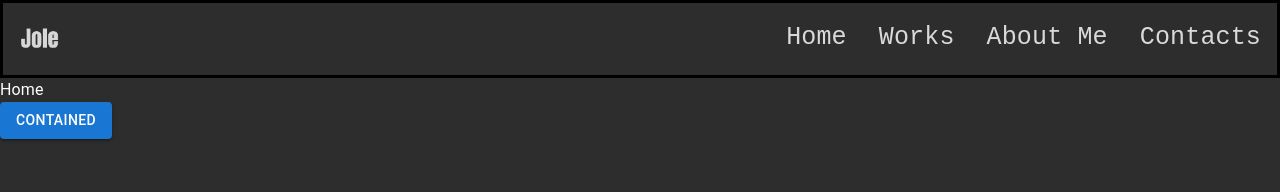
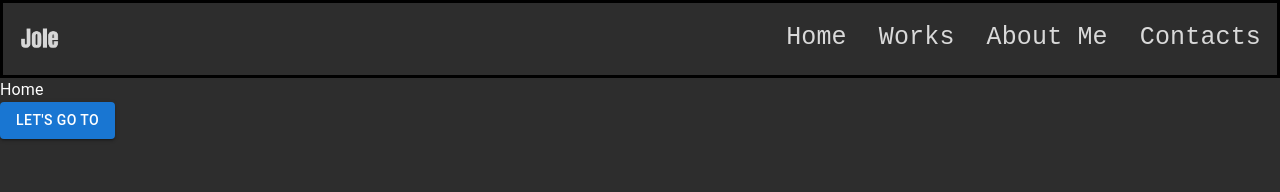
Before and after one commit to jolebaudracco/real-portfolio, a React (Vite) app in the folder real-portfolio/: page / in a window 1280 px wide. Shown: the top 192 px of the page. Built offline with nearby package versions, Linux system fonts and the light colour scheme.

Commit message:
feat: update MyButton component to accept text prop for dynamic button labeling

```diff
--- a/real-portfolio/src/components/buttons/MyButton.jsx
+++ b/real-portfolio/src/components/buttons/MyButton.jsx
@@ -1,9 +1,10 @@
 import React from 'react'
 import Button from '@mui/material/Button';
 
-const MyButton = () => {
+const MyButton = ({text}) => {
   return (
-    <Button variant="contained">Contained</Button>
+    <Button variant="contained">Let's go to {text}</Button>
+
   )
 }
 
```
